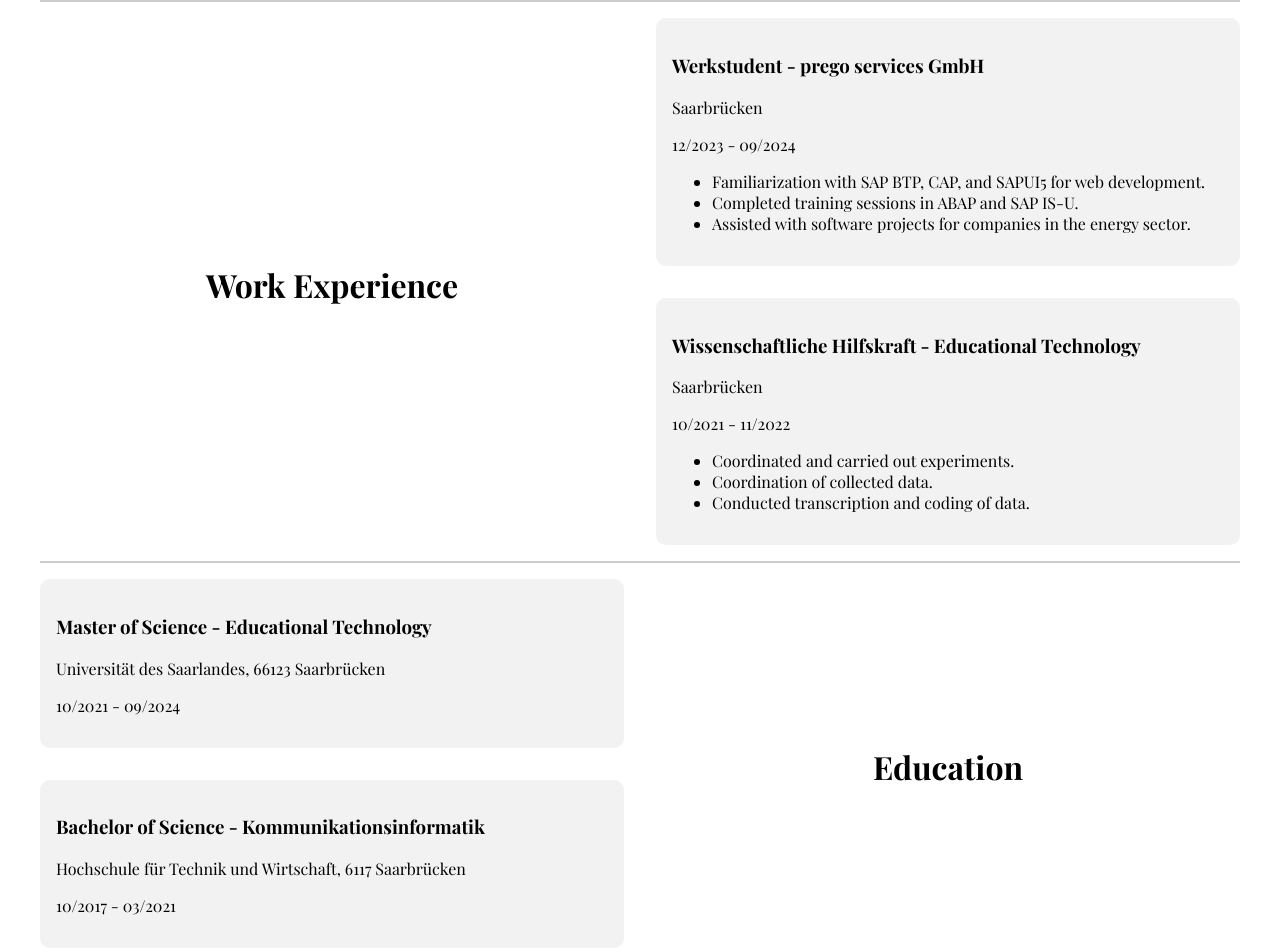
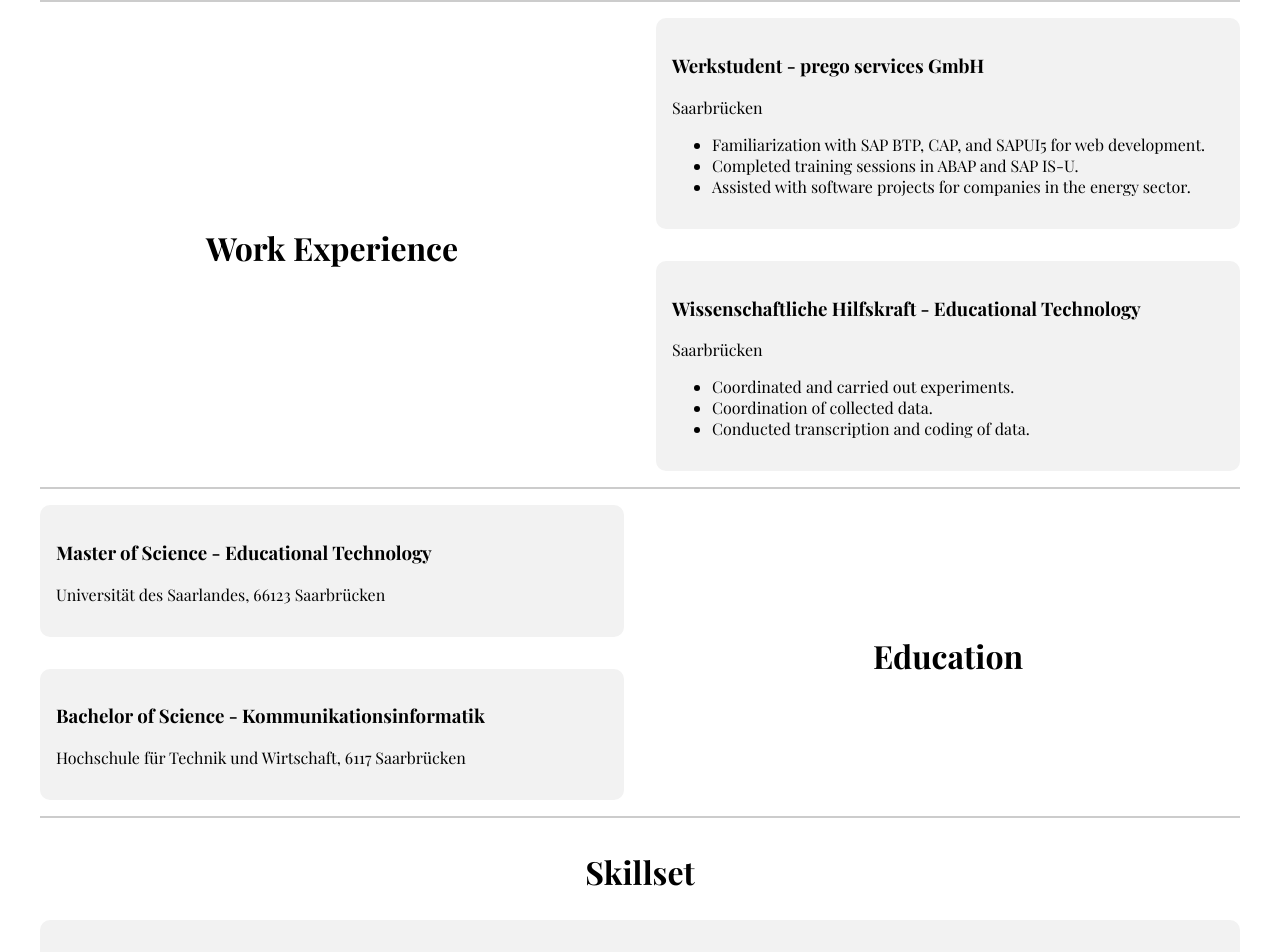
Before and after one commit to nevermindnt/Portfolio, a plain HTML site: page about.html in a window 1280 px wide. Shown: the part 120-1072 px from the top of the page. Drawn offline with nearby package versions, Linux system fonts and the light colour scheme; a web font is replaced by a local one.

Commit message:
initial commit

```diff
--- a/about.html
+++ b/about.html
@@ -32,7 +32,7 @@
             <div class="prego">
                 <h3>Werkstudent - prego services GmbH</h3>
                 <p>Saarbrücken</p>
-                <p>12/2023 - 09/2024</p>
+
                 <ul>
                     <li>Familiarization with SAP BTP, CAP, and SAPUI5 for web development.</li>
                     <li>Completed training sessions in ABAP and SAP IS-U.</li>
@@ -43,7 +43,7 @@
             <div class="hiwi">
                 <h3>Wissenschaftliche Hilfskraft - Educational Technology</h3>
                 <p>Saarbrücken</p>
-                <p>10/2021 - 11/2022</p>
+
                 <ul>
                     <li>Coordinated and carried out experiments.</li>
                     <li>Coordination of collected data.</li>
@@ -58,14 +58,14 @@
             <div class="uni">
                 <h3>Master of Science - Educational Technology</h3>
                 <p>Universität des Saarlandes, 66123 Saarbrücken</p>
-                <p>10/2021 - 09/2024</p>
+
 
             </div>
             <!-- Repeat the above block for each education item -->
             <div class="htw">
                 <h3>Bachelor of Science - Kommunikationsinformatik</h3>
                 <p>Hochschule für Technik und Wirtschaft, 6117 Saarbrücken</p>
-                <p>10/2017 - 03/2021</p>
+
             </div>
 
         </section>
--- a/css/main.scss
+++ b/css/main.scss
@@ -110,7 +110,6 @@ section {
     border-style: solid;
     border-color: grey;
     border-radius: 300px;
-    margin-left: auto; /* pushes image to the far right within its container */
     display: block;
     rotate: 5deg;
 }
```
Also changed, not shown: css/main.css, 1 other file.
